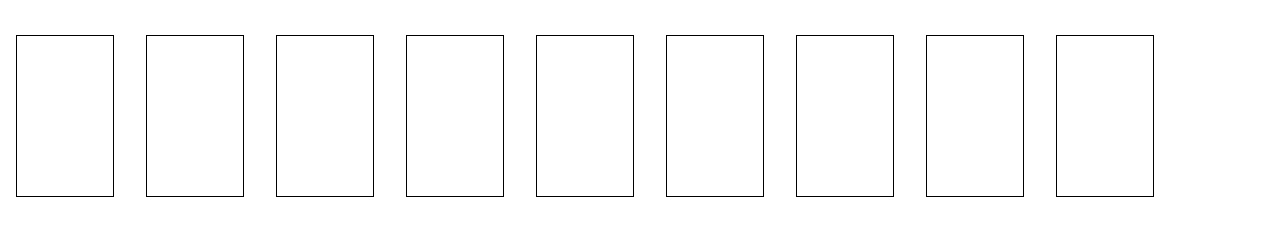
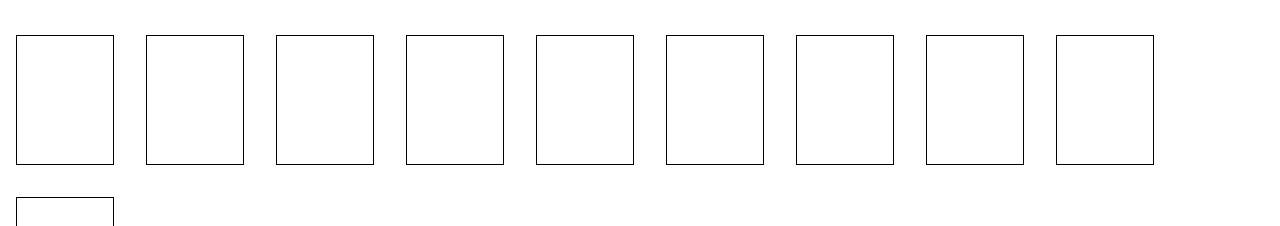
Before and after one commit to uberboi/React-Memory-Game, a React app: page / in a window 1280 px wide. Shown: the part 61-287 px from the top of the page. Built offline with nearby package versions, Linux system fonts and the light colour scheme.

Commit message:
center text on card

```diff
--- a/src/index.css
+++ b/src/index.css
@@ -7,7 +7,8 @@ body {
 .Card {
   float: left;
   width: 4rem;
-  height: 8rem;
+  height: 6rem;
+  line-height: 6rem;
   padding: 1rem;
   margin: 1rem;
   border: 1px solid black;
```
